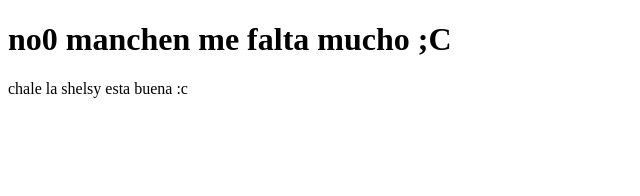
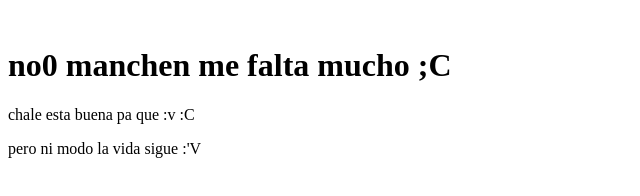
Before and after one commit to Narvaz/projectodemocuersoprework, a plain HTML site: page index.html in a window 1280 px wide. Shown: the whole page, without its empty margins (0-640 px from the left). Drawn offline with Linux system fonts and the light colour scheme.

Commit message:
ni modo la vida sigue

```diff
--- a/index.html
+++ b/index.html
@@ -6,8 +6,9 @@
     <meta name="viewport" content="width=device-width, initial-scale=1.0">
     <title>madafaka</title>
 </head>
-<body>
+<br>
     <h1>no0 manchen me falta mucho ;C</h1>
-    <p>chale la shelsy esta buena :c</p>
+    <p>chale  esta buena pa que  :v :C</p>
+    <p>pero ni modo la vida sigue :'V</p>
 </body>
 </html>
```
